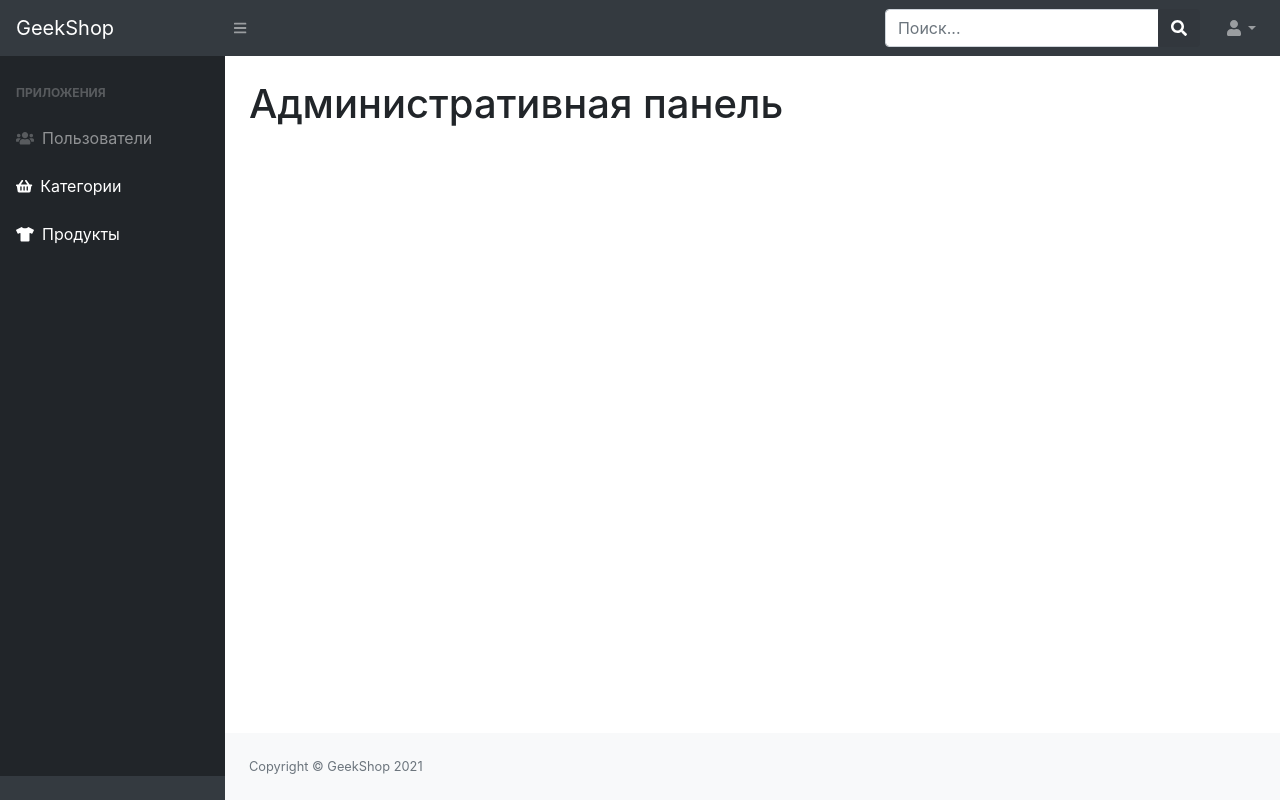
After one commit to IngvarVistin/Django, a Django app: template admins/templates/admins/index.html in a window 1280 px wide. The commit adds this page. Run offline with Django 3.2, Linux system fonts and the light colour scheme; the template is opened without the code that fills it: most values are stand-ins (such as "Sample title", 1, 10 or a date in 2020); some libraries are stand-ins or nearby versions.

Commit message:
creaed admins app

```diff
--- /dev/null
+++ b/admins/templates/admins/base.html
@@ -0,0 +1,93 @@
+{% load static %}
+
+<!DOCTYPE html>
+<html lang="en">
+<head>
+    <meta charset="utf-8"/>
+    <meta http-equiv="X-UA-Compatible" content="IE=edge"/>
+    <meta name="viewport" content="width=device-width, initial-scale=1, shrink-to-fit=no"/>
+    <meta name="description" content=""/>
+    <meta name="author" content=""/>
+    <title>{{ title }}</title>
+    <link href="{% static 'css/auth-admin.css' %}" rel="stylesheet"/>
+    <link href="https://cdn.datatables.net/1.10.20/css/dataTables.bootstrap4.min.css" rel="stylesheet"
+          crossorigin="anonymous"/>
+    <script src="https://cdnjs.cloudflare.com/ajax/libs/font-awesome/5.15.1/js/all.min.js"
+            crossorigin="anonymous"></script>
+</head>
+<body class="sb-nav-fixed">
+<nav class="sb-topnav navbar navbar-expand navbar-dark bg-dark">
+    <a class="navbar-brand" href="{% url 'index' %}">GeekShop</a>
+    <button class="btn btn-link btn-sm order-1 order-lg-0" id="sidebarToggle" href="#"><i class="fas fa-bars"></i>
+    </button>
+    <!-- Navbar Search-->
+    <form class="d-none d-md-inline-block form-inline ml-auto mr-0 mr-md-3 my-2 my-md-0">
+        <div class="input-group">
+            <input class="form-control" type="text" placeholder="Поиск..." aria-label="Search"
+                   aria-describedby="basic-addon2"/>
+            <div class="input-group-append">
+                <button class="btn btn-primary" type="button"><i class="fas fa-search"></i></button>
+            </div>
+        </div>
+    </form>
+    <!-- Navbar-->
+    <ul class="navbar-nav ml-auto ml-md-0">
+        <li class="nav-item dropdown">
+            <a class="nav-link dropdown-toggle" id="userDropdown" href="#" role="button" data-toggle="dropdown"
+               aria-haspopup="true" aria-expanded="false"><i class="fas fa-user fa-fw"></i></a>
+            <div class="dropdown-menu dropdown-menu-right" aria-labelledby="userDropdown">
+                <a class="dropdown-item" href="{% url 'users:logout' %}">Logout</a>
+            </div>
+        </li>
+    </ul>
+</nav>
+<div id="layoutSidenav">
+    <div id="layoutSidenav_nav">
+        <nav class="sb-sidenav accordion sb-sidenav-dark" id="sidenavAccordion">
+            <div class="sb-sidenav-menu">
+                <div class="nav">
+                    <div class="sb-sidenav-menu-heading">Приложения</div>
+                    <a class="nav-link" href="admin-users-read.html">
+                        <div class="sb-nav-link-icon">
+                            <i class="fas fa-users"></i>
+                        </div>
+                        Пользователи
+                    </a>
+                    <a class="nav-link" href="index.html">
+                        <div class="sb-nav-link-icon">
+                            <i class="fas fa-shopping-basket"></i>
+                        </div>
+                        Категории
+                    </a>
+                    <a class="nav-link" href="index.html">
+                        <div class="sb-nav-link-icon">
+                            <i class="fas fa-tshirt"></i>
+                        </div>
+                        Продукты
+                    </a>
+                </div>
+            </div>
+            <div class="sb-sidenav-footer"></div>
+        </nav>
+    </div>
+    <div id="layoutSidenav_content">
+        {% block content %} {% endblock %}
+        <footer class="py-4 bg-light mt-auto">
+            <div class="container-fluid">
+                <div class="d-flex align-items-center justify-content-between small">
+                    <div class="text-muted">Copyright &copy; GeekShop 2021</div>
+                </div>
+            </div>
+        </footer>
+    </div>
+</div>
+<script src="https://code.jquery.com/jquery-3.5.1.slim.min.js" crossorigin="anonymous"></script>
+<script src="https://cdn.jsdelivr.net/npm/bootstrap@4.5.3/dist/js/bootstrap.bundle.min.js"
+        crossorigin="anonymous"></script>
+<script src="{% static 'js/auth-admin.js' %}"></script>
+<script src="https://cdnjs.cloudflare.com/ajax/libs/Chart.js/2.8.0/Chart.min.js" crossorigin="anonymous"></script>
+<script src="https://cdn.datatables.net/1.10.20/js/jquery.dataTables.min.js" crossorigin="anonymous"></script>
+<script src="https://cdn.datatables.net/1.10.20/js/dataTables.bootstrap4.min.js" crossorigin="anonymous"></script>
+<script src="{% static 'js/datatable.js' %}"></script>
+</body>
+</html>
--- /dev/null
+++ b/admins/templates/admins/index.html
@@ -0,0 +1,10 @@
+{% extends 'admins/base.html' %}
+
+{% block content %}
+   <main>
+      <div class="container-fluid">
+          <h1 class="mt-4">Административная панель</h1>
+
+      </div>
+   </main>
+{% endblock %}
--- /dev/null
+++ b/admins/templates/views.py
@@ -0,0 +1,5 @@
+from django.shortcuts import render
+
+def index(request):
+    context = {'title': 'Geekshop - Admin'}
+    return render(request, 'admins/index.html', context)
--- a/geekshop/settings.py
+++ b/geekshop/settings.py
@@ -41,6 +41,7 @@ INSTALLED_APPS = [
     'products',
     'users',
     'baskets',
+    'admins',
 ]
 
 MIDDLEWARE = [
--- a/geekshop/urls.py
+++ b/geekshop/urls.py
@@ -26,6 +26,7 @@ urlpatterns = [
     path('products/', include('products.urls', namespace='products')),
     path('users/', include('users.urls', namespace='users')),
     path('baskets/', include('baskets.urls', namespace='baskets')),
+    path('admin-staff/', include('admins.urls', namespace='admins')),
 ]
 if settings.DEBUG:
     urlpatterns += static(settings.MEDIA_URL, document_root=settings.MEDIA_ROOT)
--- a/products/templates/products/base.html
+++ b/products/templates/products/base.html
@@ -41,7 +41,7 @@
                         </a>
                     </li>
                     <li class="nav-item">
-                        <a class="nav-link" href="admin/admin.html">
+                        <a class="nav-link" href="{% url 'admins:index' %}">
                             <i class="fas fa-users-cog"></i>
                         </a>
                     </li>
```
Also changed, not shown: admins/urls.py (added, +9 -0 lines).
